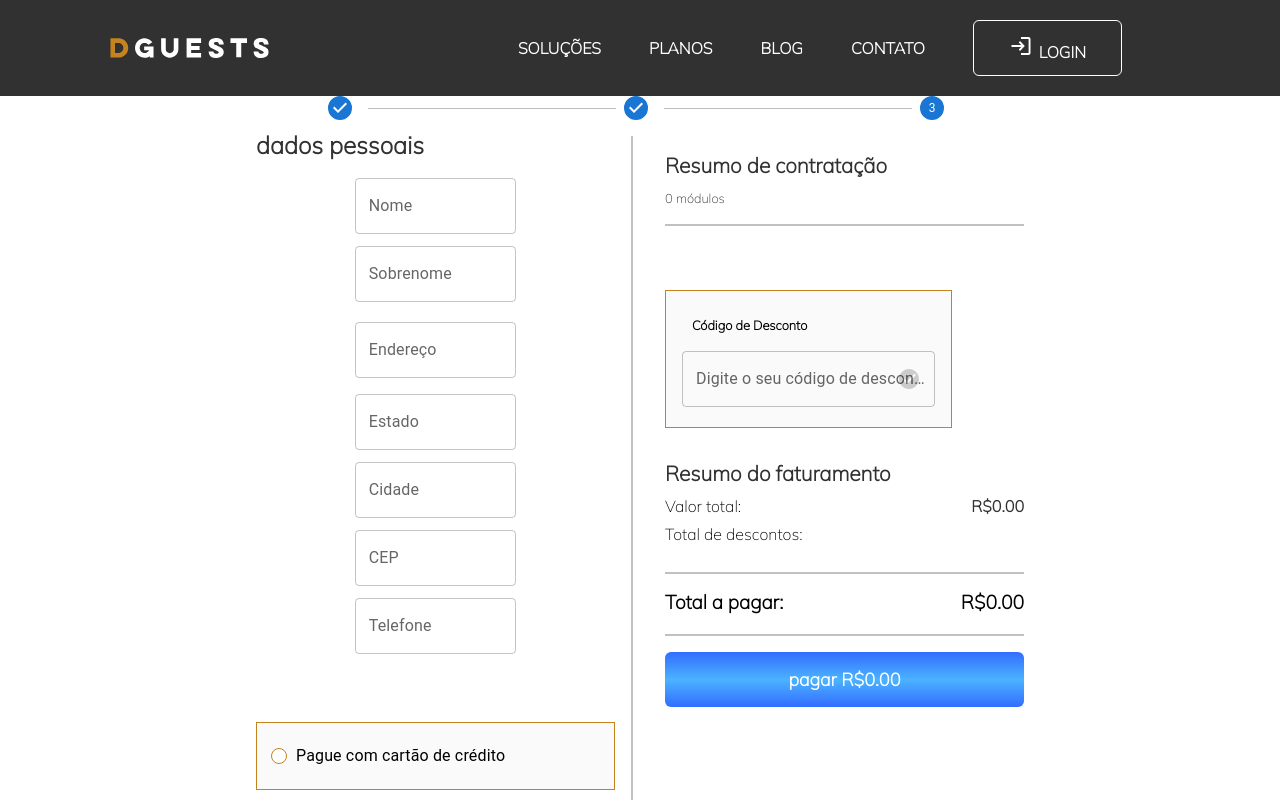
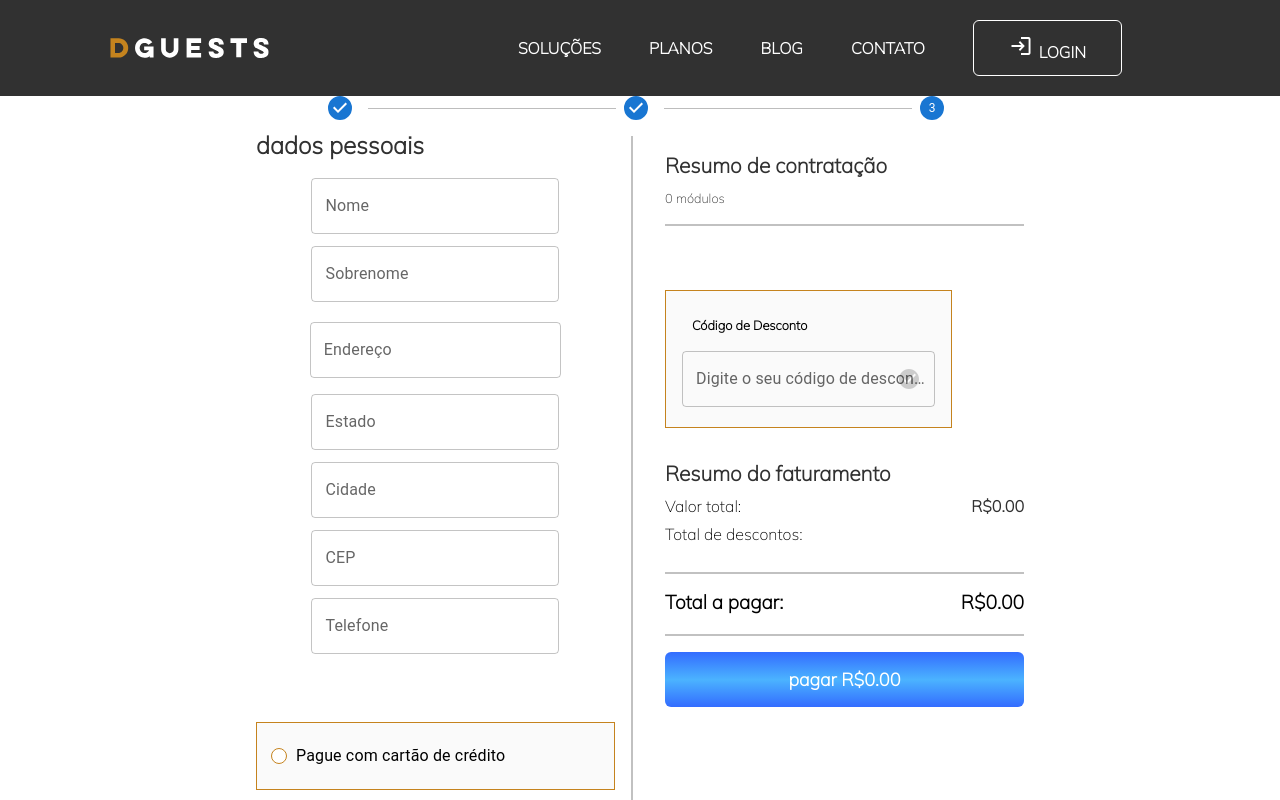
Before and after one commit to nubiadguests/prices, a React (Vite) app: page / in a window 1280 px wide. Shown: the top 800 px of the page. Built offline with nearby package versions, Linux system fonts and the light colour scheme.

Commit message:
try again

```diff
--- a/src/components/PaymentForm/styles.js
+++ b/src/components/PaymentForm/styles.js
@@ -210,7 +210,7 @@ export const InputsContainer = styled.div`
     flex-direction: column;
     align-items: center;
     margin: 0 auto;
-    width: 45%;
+    width: 70%;
     justify-content: center;
   }
 `;
```
